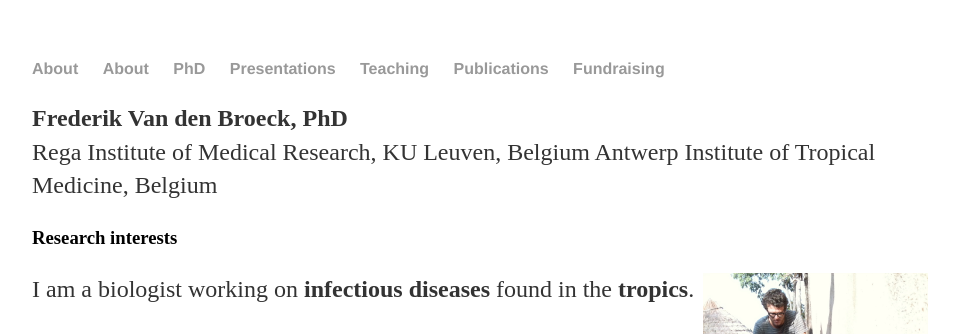
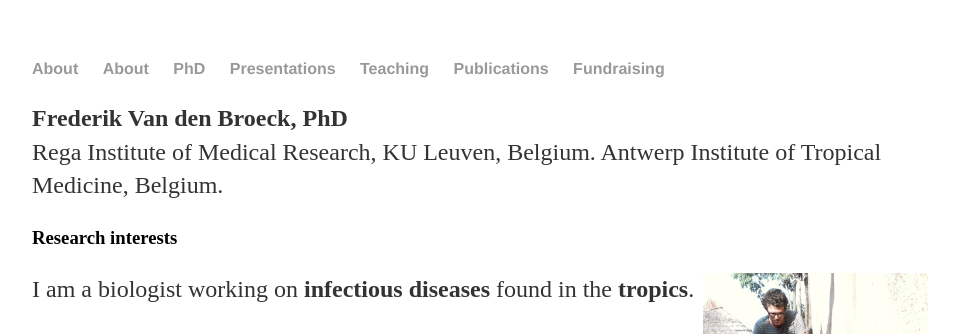
Before and after one commit to FreBio/FreBio.github.io, a Jekyll site: the page built from index.md, in a window 1280 px wide and 900 px high. Shown: the top 334 px of the window, without its empty margins (160-1119 px from the left). Built offline with Jekyll 4.4.1, drawn with Linux system fonts in a browser that asks for light colours; our own code applies the rules of GitHub Pages for plain Markdown files; comment, search, counter and statistics services are not loaded.

```diff
--- a/index.md
+++ b/index.md
@@ -1,6 +1,6 @@
 **Frederik Van den Broeck, PhD** <br />
-Rega Institute of Medical Research, KU Leuven, Belgium
-Antwerp Institute of Tropical Medicine, Belgium
+Rega Institute of Medical Research, KU Leuven, Belgium.
+Antwerp Institute of Tropical Medicine, Belgium.
 <a href="https://twitter.com/FBroeck" class="right" class="twitter-follow-button" data-show-count="false"></a><script async src="//platform.twitter.com/widgets.js" charset="utf-8"></script> <br />
 
 
```
